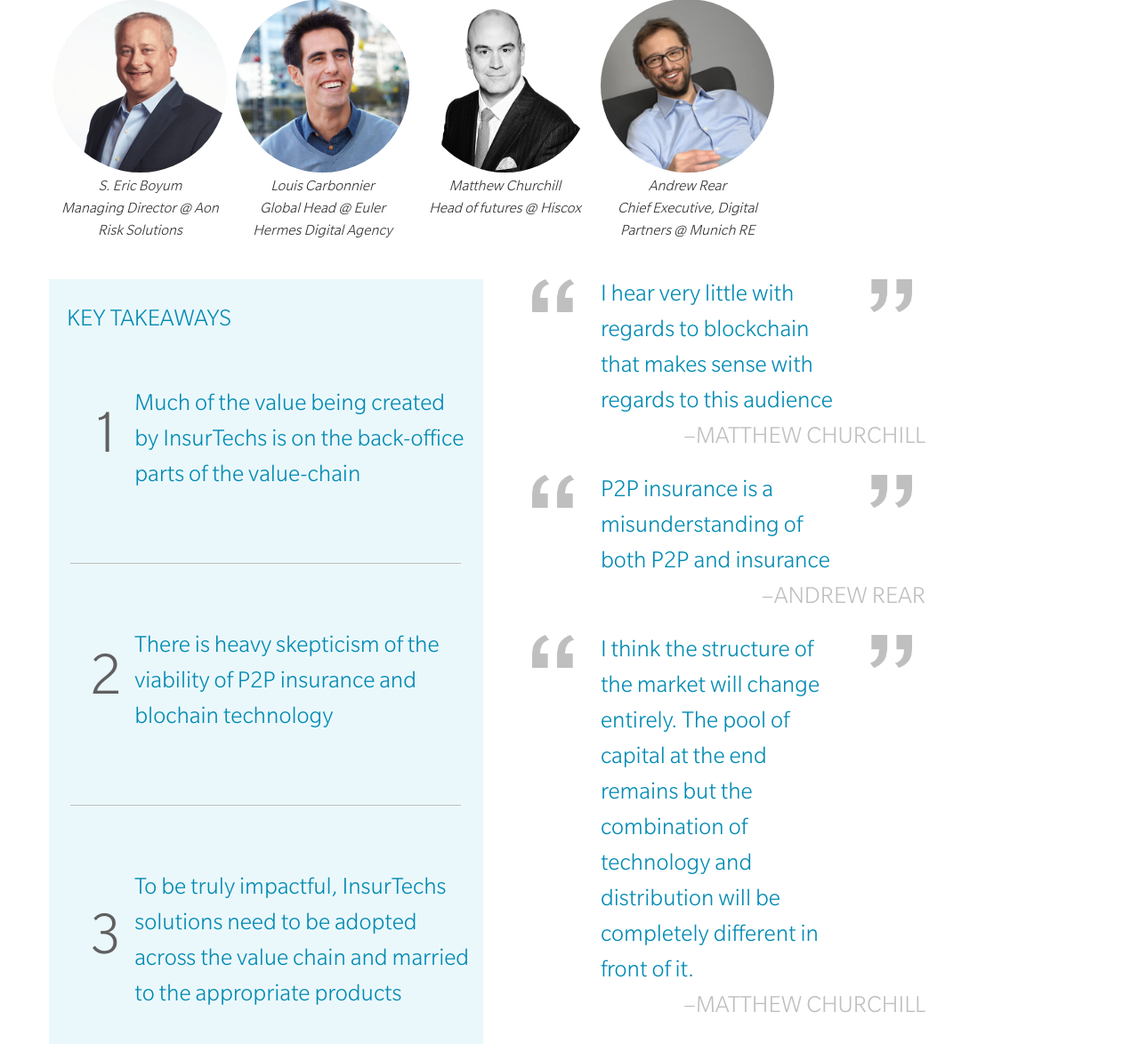
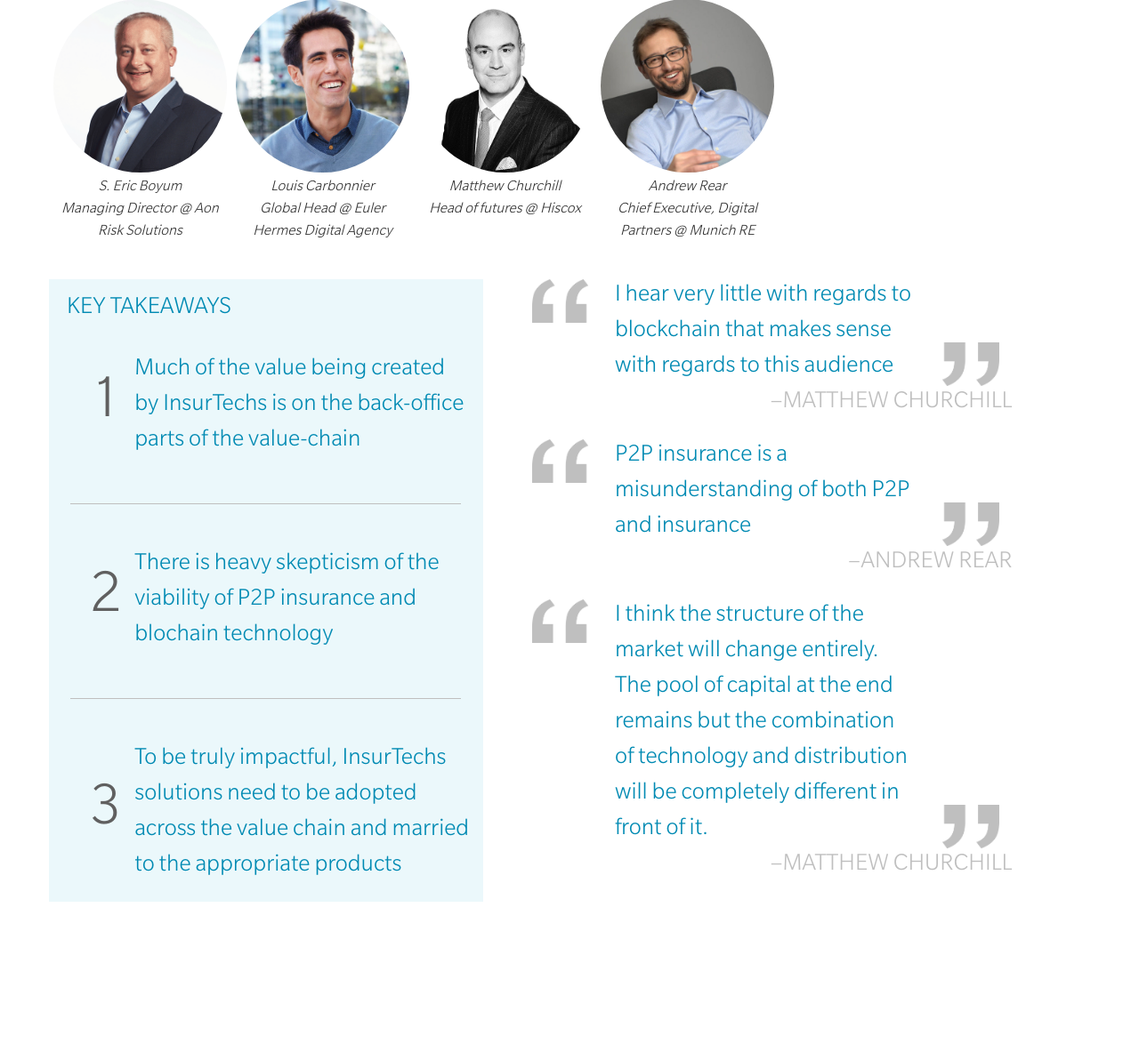
Before and after one commit to Bobstin/itcsummary, a Django app: page / in a window 1280 px wide. Shown: the part 237-1411 px from the top of the page at 89% size. After the commit the page ends 1251 px from the top, so only its background shows below. Run offline with Django 3.2, Linux system fonts and the light colour scheme; some libraries are stand-ins or nearby versions.

Commit message:
increases size of quote column

```diff
--- a/contentsummary/static/contentsummary/contentsummary.css
+++ b/contentsummary/static/contentsummary/contentsummary.css
@@ -108,6 +108,7 @@ body {
 }
 
 .rightquote {
+	display: flex;
 	align-items: flex-end
 }
 
--- a/contentsummary/templates/contentsummary/example.html
+++ b/contentsummary/templates/contentsummary/example.html
@@ -79,7 +79,7 @@
         </div>
       </div>
 
-      <div class="col-md-5 quotes">
+      <div class="col-md-6 quotes">
         <div class="row quote">
           <div class="col-xs-2 leftquote"><img class="quotepic" src="{% static 'contentsummary/images/leftquote.png' %}"></div>
           <div class="col-md-8 quotetext"> I hear very little with regards to blockchain that makes sense with regards to this audience </div>
```
